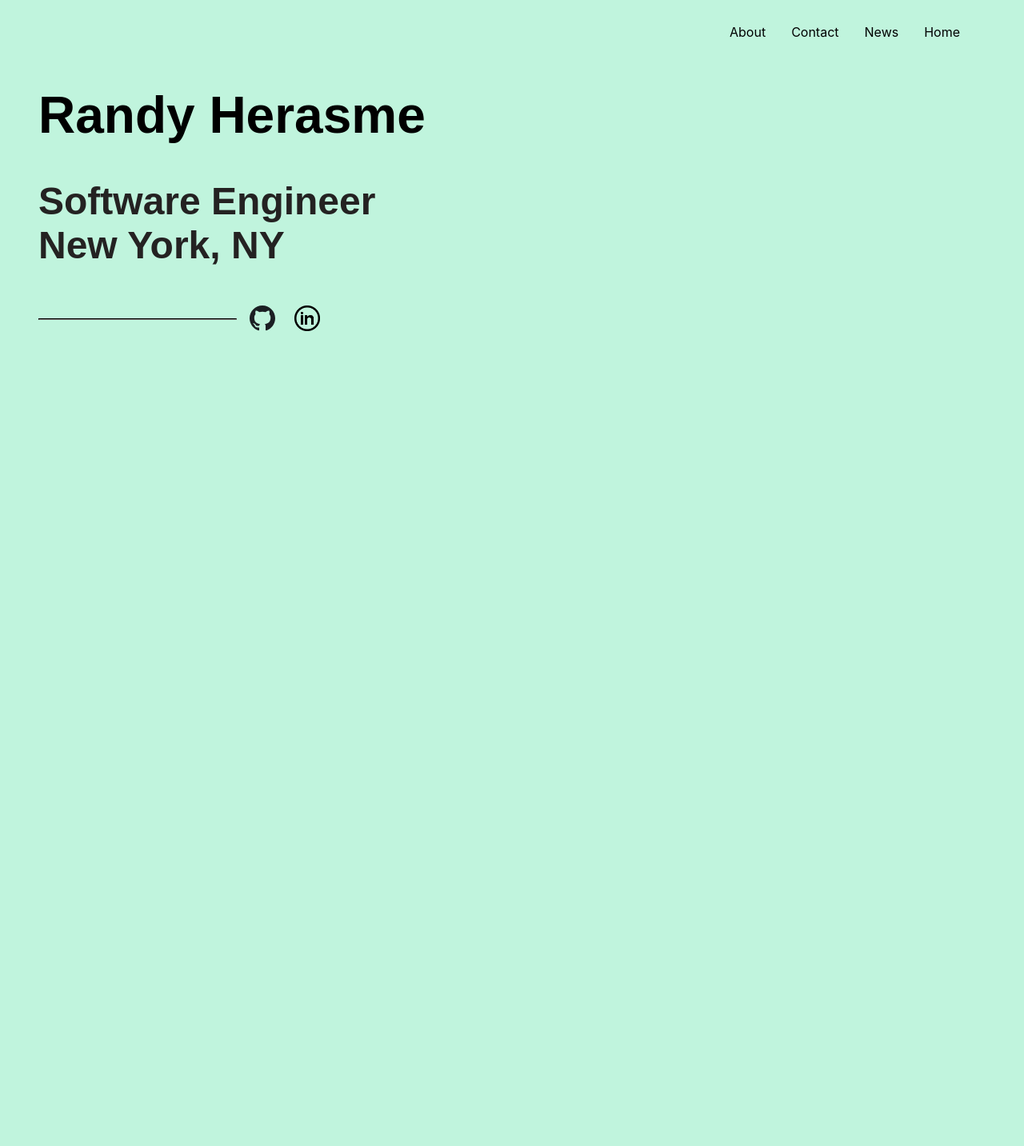
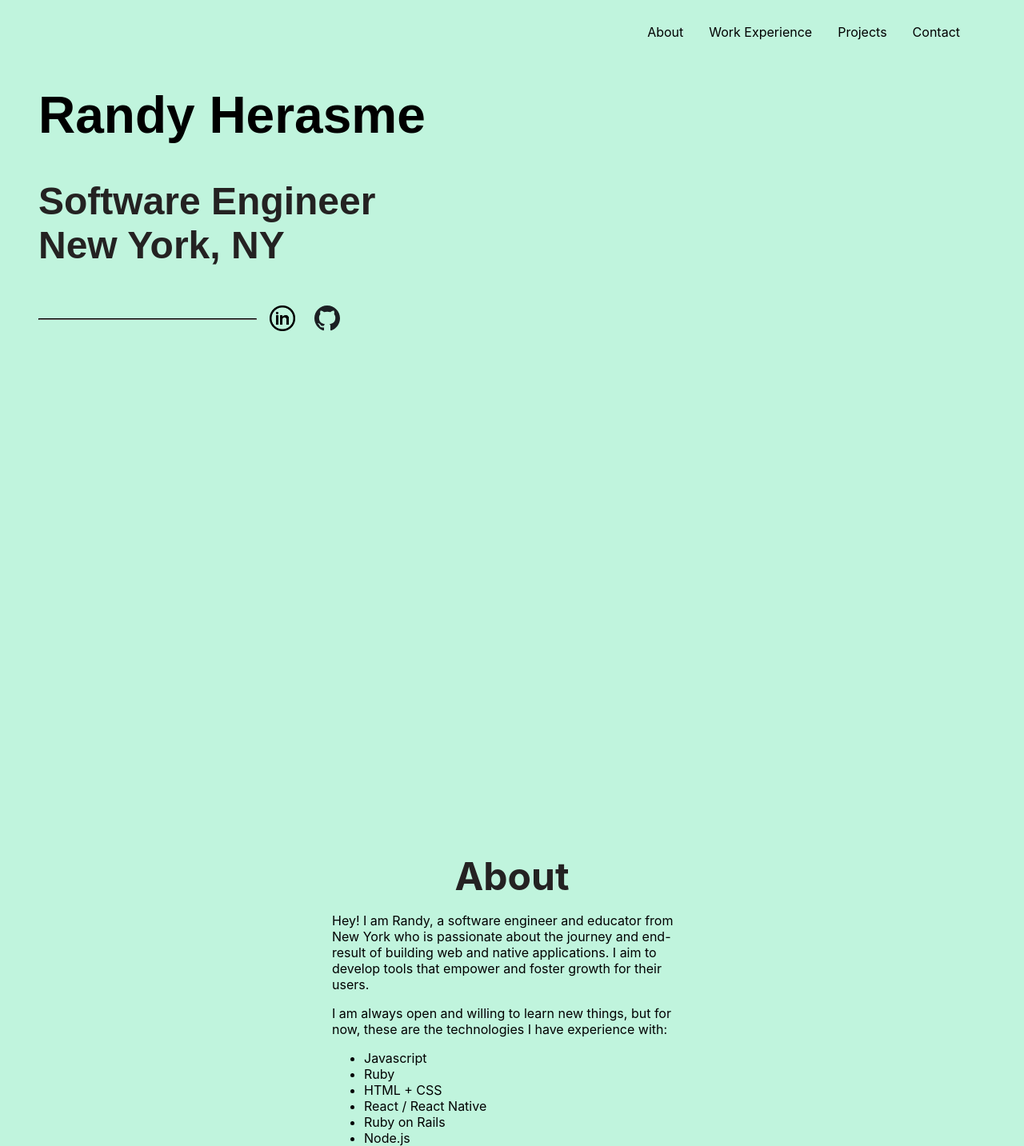
Before and after one commit to randyher/personal-website, a React (Create React App) app: page / in a window 1280 px wide. Shown: the whole page at 80% size. Before the commit the page ends 800 px from the top, so only its background shows below. Built offline with nearby package versions, Linux system fonts and the light colour scheme.

Commit message:
small fixes throughout

```diff
--- /dev/null
+++ b/src/About.js
@@ -0,0 +1,31 @@
+import React from "react";
+
+function About() {
+  return (
+    <div className="about">
+      <h2>About</h2>
+      <div>
+        <div className="about-text-container">
+          Hey! I am Randy, a software engineer and educator from New York who is
+          passionate about the journey and end-result of building web and native
+          applications. I aim to develop tools that empower and foster growth
+          for their users.
+        </div>
+        <div className="about-text-container">
+          I am always open and willing to learn new things, but for now, these
+          are the technologies I have experience with:
+          <ul className="tech-list">
+            <li>Javascript</li>
+            <li>Ruby</li>
+            <li>HTML + CSS</li>
+            <li>React / React Native</li>
+            <li>Ruby on Rails</li>
+            <li>Node.js</li>
+          </ul>
+        </div>
+      </div>
+    </div>
+  );
+}
+
+export default About;
--- a/src/App.css
+++ b/src/App.css
@@ -14,6 +14,26 @@ body {
   flex-flow: column wrap;
   font-family: 'Jockey One', sans-serif;
   margin-left: 3rem;
+}
+
+.about {
+  display: flex;
+  margin-top: 40rem;
+  align-items: center;
+  justify-content: center;
+  flex-flow: column wrap;
+
+}
+
+.about-text-container {
+  margin-top: 1rem;
+  width: 450px;
+  font-size: 1em;
+}
+
+.tech-list {
+  width: 20rem;
+  height: 5rem;
 }
 
 h1 {
@@ -36,7 +56,7 @@ h2 {
 
 hr {
   margin-top: 4rem;
-  width: 20%;
+  width: 22%;
   justify-content: left;
   margin-left: 0;
   margin-right: 0;
@@ -66,7 +86,7 @@ a {
   justify-content: center;
 }
 
-ul {
+.nav-ul {
   margin-top: 0%;
   list-style-type: none;
   margin: 0;
@@ -76,11 +96,11 @@ ul {
   width: 100%;
 }
 
-li {
+.nav-li {
   float: right;
 }
 
-li a {
+.nav-li a {
   display: block;
   color: black;
   text-align: center;
@@ -88,6 +108,6 @@ li a {
   text-decoration: none;
 }
 
-li a:hover {
+.nav-li a:hover {
   color: gray;
 }
--- a/src/App.js
+++ b/src/App.js
@@ -1,6 +1,7 @@
 import React from "react";
 import "./App.css";
 import NavBar from "./NavBar";
+import About from "./About";
 import github from "./github-logo.svg";
 import linkedin from "./linkedin-logo.png";
 
@@ -14,16 +15,17 @@ function App() {
         <h2>New York, NY</h2>
         <div className="icon-container">
           <hr></hr>
+          <a href="https://www.linkedin.com/in/randy-herasme-89822a9a/">
+            <img className="icon" src={linkedin} alt="linkedin" />
+          </a>
+
           <a href="https://github.com/randyher">
             <img className="icon" src={github} alt="github" />
-          </a>
-
-          <a href="https://www.linkedin.com/in/randy-herasme-89822a9a/">
-            <img className="icon" src={linkedin} alt="linkedin" />
           </a>
         </div>
         <div className="icon-links"></div>
       </div>
+      <About />
     </div>
   );
 }
--- a/src/NavBar.js
+++ b/src/NavBar.js
@@ -6,19 +6,19 @@ function NavBar() {
   };
   return (
     <div className="navbar">
-      <ul>
-        <li>
+      <ul className="nav-ul">
+        <li className="nav-li">
           <a style={finalLi} href="#home">
-            Home
+            Contact
           </a>
         </li>
-        <li>
-          <a href="#news">News</a>
+        <li className="nav-li">
+          <a href="#news">Projects</a>
         </li>
-        <li>
-          <a href="#contact">Contact</a>
+        <li className="nav-li">
+          <a href="#experience">Work Experience</a>
         </li>
-        <li>
+        <li className="nav-li">
           <a href="#about">About</a>
         </li>
       </ul>
```
